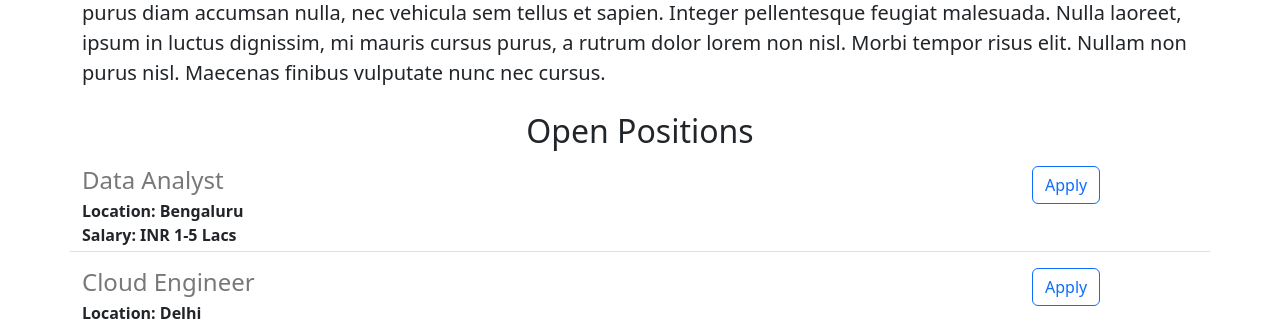
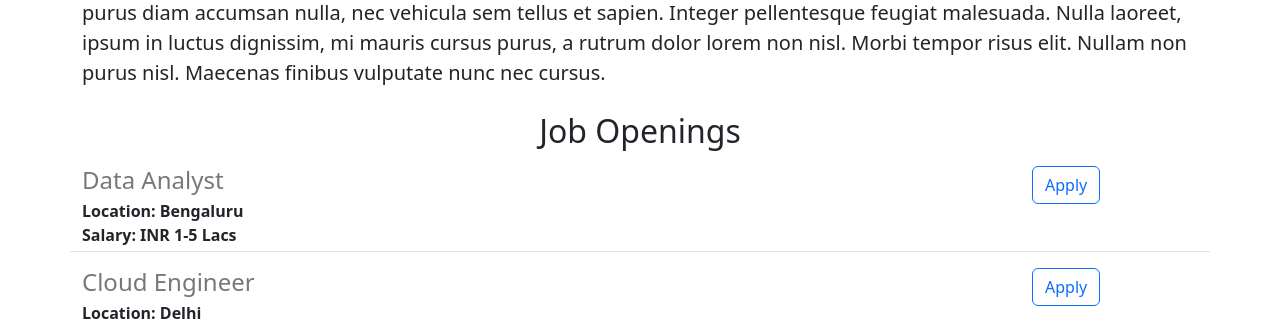
Before and after one commit to aviseq18/jovian-careers-website-v2, a Flask app: page / in a window 1280 px wide. Shown: the part 429-752 px from the top of the page. Run offline with Flask 3, Linux system fonts and the light colour scheme.

Commit message:
some randome changes

```diff
--- a/templates/home.html
+++ b/templates/home.html
@@ -23,7 +23,7 @@
         rutrum dolor lorem non nisl. Morbi tempor risus elit. Nullam non purus
         nisl. Maecenas finibus vulputate nunc nec cursus.
       </p>
-      <h2 class="text-center mt-4">Open Positions</h2>
+      <h2 class="text-center mt-4">Job Openings</h2>
       <p>
         <!-- {{jobs}} -->
         {% for job in jobs %}
```
